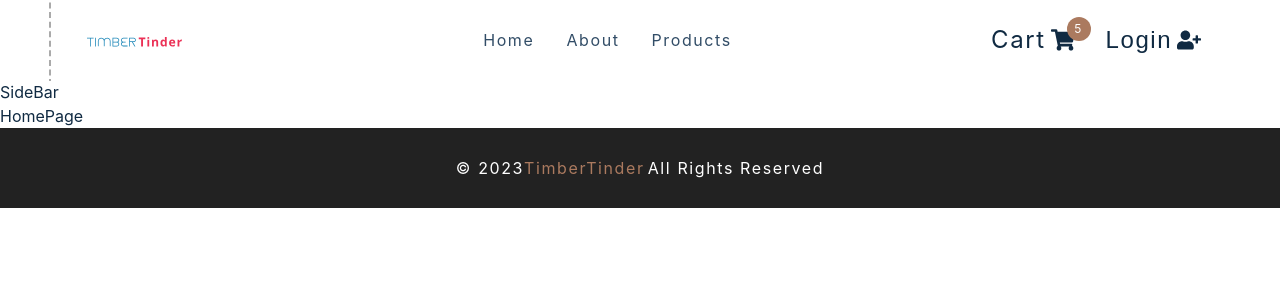
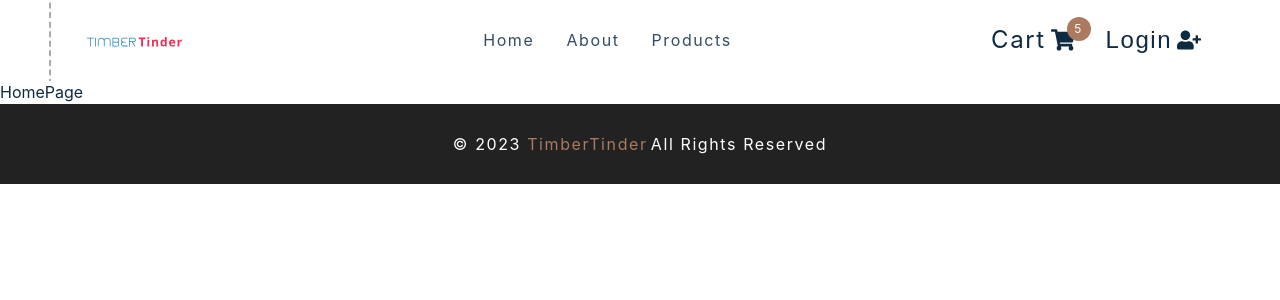
Before and after one commit to UsamaBhakrani/Ecommerce-React, a React app: page / in a window 1280 px wide. Shown: the top 300 px of the page. Built offline with nearby package versions, Linux system fonts and the light colour scheme; the HTML template or start-up script is replaced by a standard one.

Commit message:
Sidebar Styles and Logo

```diff
--- a/src/components/Footer.jsx
+++ b/src/components/Footer.jsx
@@ -5,7 +5,7 @@
     <Wrapper>
       <h5>
         &copy; {new Date().getFullYear()}
-        <span>TimberTinder</span>{" "}
+        <span> TimberTinder</span>{" "}
       </h5>
       <h5>All Rights Reserved</h5>
     </Wrapper>
--- a/src/components/SideBar.jsx
+++ b/src/components/SideBar.jsx
@@ -1,9 +1,93 @@
-import React from 'react'
+import { Link } from "react-router-dom";
+import { FaTimes } from "react-icons/fa";
+import { styled } from "styled-components";
+import { links } from "../utils/constants";
+import CartButtons from "./CartButtons";
+import logo from "../assets/logo.svg";
 
 const SideBar = () => {
+  const isOpen = true;
+
   return (
-    <div>SideBar</div>
-  )
-}
+    <SidebarWrapper>
+      <aside className={isOpen ? "sidebar show-sidebar" : "show-sidebar"}>
+        <div className="sidebar-header">
+          <img src={logo} alt="Timber Tinder" className="logo" />
+        </div>
+      </aside>
+    </SidebarWrapper>
+  );
+};
 
-export default SideBar
+const SidebarWrapper = styled.div`
+  text-align: center;
+  .sidebar-header {
+    display: flex;
+    justify-content: space-between;
+    align-items: center;
+    padding: 1rem 1.5rem;
+  }
+  .close-btn {
+    font-size: 2rem;
+    background: transparent;
+    border-color: transparent;
+    color: var(--clr-primary-5);
+    transition: var(--transition);
+    cursor: pointer;
+    color: var(--clr-red-dark);
+    margin-top: 0.2rem;
+  }
+  .close-btn:hover {
+    color: var(--clr-red-light);
+  }
+  .logo {
+    justify-self: center;
+    height: 45px;
+  }
+  .links {
+    margin-bottom: 2rem;
+  }
+  .links a {
+    display: block;
+    text-align: left;
+    font-size: 1rem;
+    text-transform: capitalize;
+    padding: 1rem 1.5rem;
+    color: var(--clr-grey-3);
+    transition: var(--transition);
+    letter-spacing: var(--spacing);
+  }
+
+  .links a:hover {
+    padding: 1rem 1.5rem;
+    padding-left: 2rem;
+    background: var(--clr-grey-10);
+    color: var(--clr-grey-2);
+  }
+
+  .sidebar {
+    position: fixed;
+    top: 0;
+    left: 0;
+    width: 100%;
+    height: 100%;
+    background: var(--clr-white);
+    transition: var(--transition);
+    transform: translate(-100%);
+    z-index: -1;
+  }
+  .show-sidebar {
+    transform: translate(0);
+    z-index: 999;
+  }
+  .cart-btn-wrapper {
+    margin: 2rem auto;
+  }
+  @media screen and (min-width: 992px) {
+    .sidebar {
+      display: none;
+    }
+  }
+`;
+
+export default SideBar;
```
